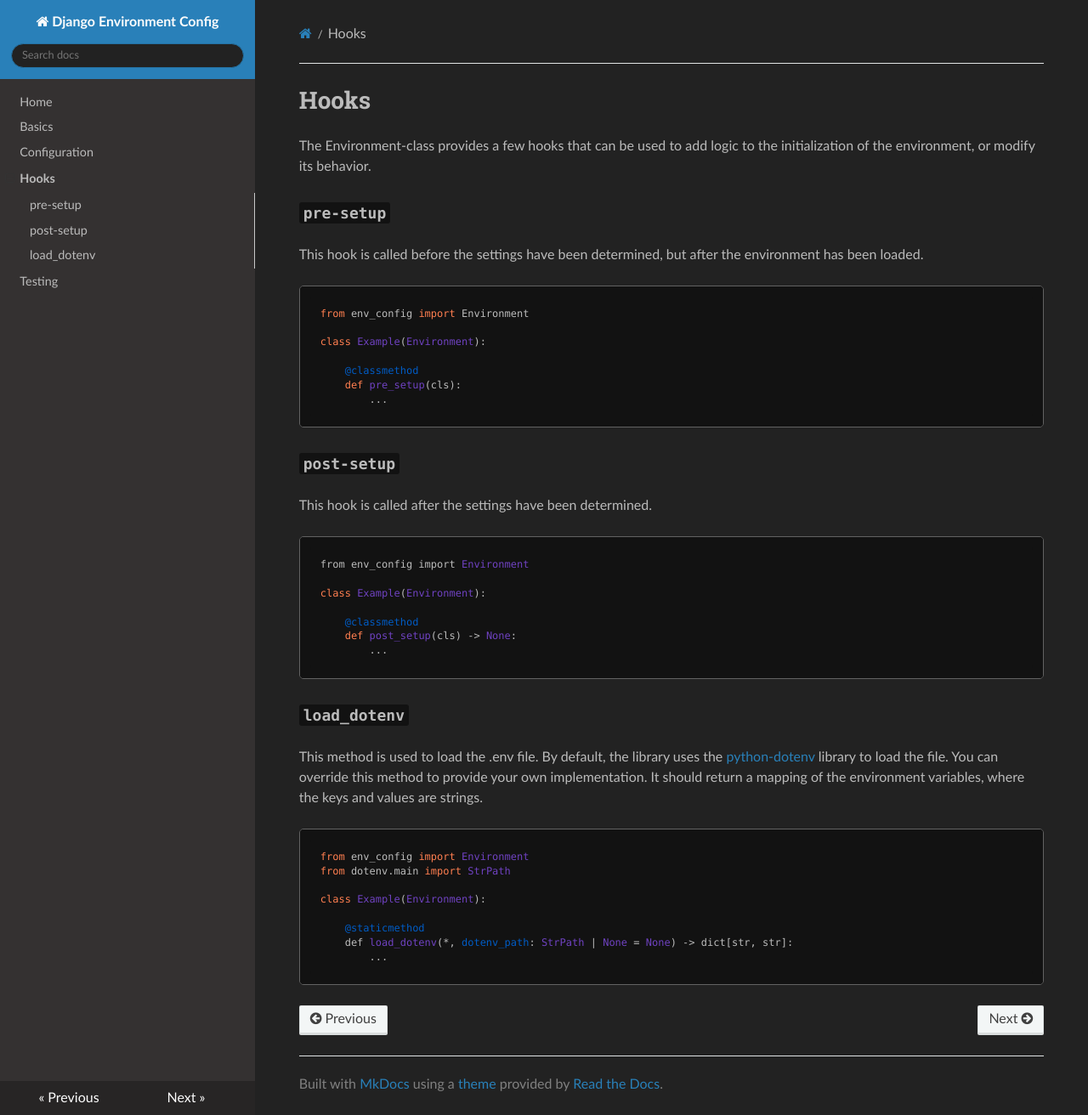
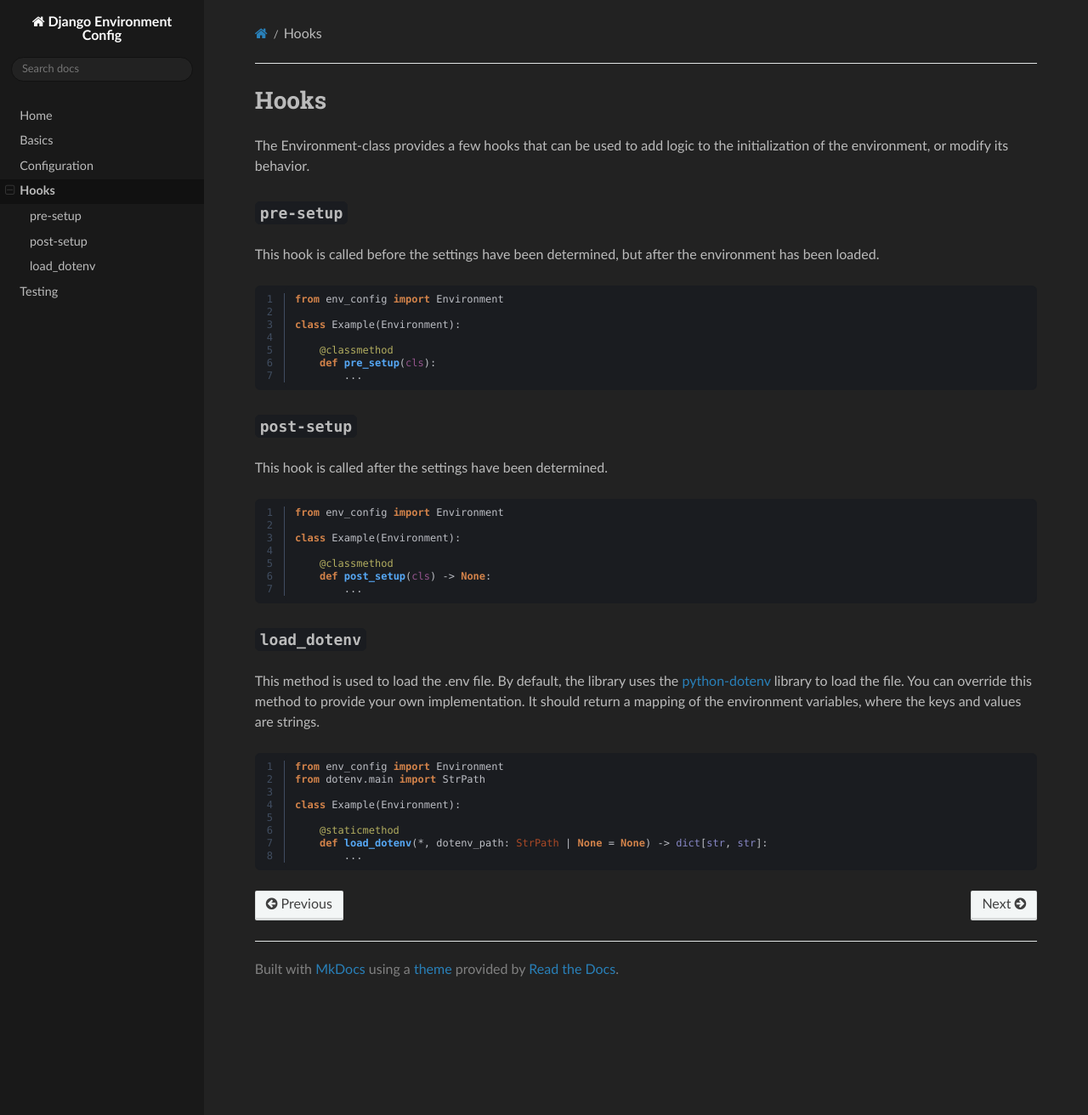
Before and after one commit to MrThearMan/django-environment-config, an MkDocs documentation site: the page built from docs/hooks.md, in a window 1280 px wide and 1312 px high. Shown: the whole window at 85% size. Built offline with MkDocs 1.6.1, drawn with Linux system fonts in a browser that asks for light colours; nearby versions of some CDN libraries; a script that is not in the unit is left out.

Commit message:
Update docs styling

```diff
--- a/docs/css/docs.css
+++ b/docs/css/docs.css
@@ -1,242 +1,345 @@
-body {
-    color: #bbbbbb;
+/*
+Variables
+*/
+:root {
+    --undine-nav-width: 240px;
+    --undine-mobile-nav-width: 85%;
+
+    --undine-text-color: #bbbbbb;
+    --undine-nav-color: #191919;
+    --undine-section-color: #222222;
+    --undine-active-color: #111111;
+    --undine-quote-color: #424242;
+    --undine-notice-color: #aa4926;
+    --undine-target-color: #292900;
+
+    --undine-code-color: #1a1c20;
+    --undine-lineno-color: #404d60;
+    --undine-highlight-color: #23252d;
+
+    --undine-scrollbar-color: #424242;
 }
 
+/*
+Layout
+*/
+body {
+    color: var(--undine-text-color);
+    background: var(--undine-section-color);
+
+    .wy-grid-for-nav {
+
+        /*
+        Sidebar
+        */
+        nav.wy-nav-side {
+            background: var(--undine-nav-color);
+            width: var(--undine-nav-width);
+            padding-bottom: 0;
+
+            .wy-side-scroll {
+                width: auto;
+                overflow-y: auto;
+
+                /*
+                Sidebar banner
+                */
+                .wy-side-nav-search {
+                    width: auto;
+                    background: var(--undine-nav-color);
+
+                    /*
+                    Search bar
+                    */
+                    input[type=text] {
+                        color: var(--undine-text-color);
+                        background: var(--undine-section-color);
+                        border-color: var(--undine-active-color);
+                        box-shadow: none;
+                        caret-color : var(--undine-text-color);
+                    }
+                }
+
+                /*
+                Sidebar items
+                */
+                .wy-menu-vertical {
+                    width: var(--undine-nav-width);
+
+                    /*
+                    Not selected
+                    */
+                    li[class^='toctree-'],
+                    li[class^='toctree-'] > a {
+                        color: var(--undine-text-color);
+                        background: var(--undine-nav-color);
+                        border: none;
+                    }
+
+                    /*
+                    Selected/Hovered sidebar items
+                    */
+                    li[class^='toctree-'].current,
+                    li[class^='toctree-'].current > a,
+                    li[class^='toctree-'].current > a:hover,
+                    li[class^='toctree-'] > a:hover {
+                        color: var(--undine-text-color);
+                        background: var(--undine-active-color);
+                        border: none;
+                    }
+                }
+
+            }
+
+        }
+
+        /*
+        Content
+        */
+        section.wy-nav-content-wrap {
+            margin-left: var(--undine-nav-width);
+            background: var(--undine-section-color);
+
+            /*
+            Mobile top nav
+            */
+            nav.wy-nav-top {
+                background: var(--undine-nav-color);
+            }
+
+            .wy-nav-content {
+                background: var(--undine-section-color);
+                max-width: 1024px;
+                margin: auto;
+
+                h1:target,
+                h2:target,
+                h3:target,
+                h4:target,
+                h5:target,
+                h6:target {
+                    margin-left: -0.5rem;
+                    margin-right: -0.5rem;
+                    padding-left: 0.5rem;
+                    padding-right: 0.5rem;
+                    border-radius: 6px;
+                    background: var(--undine-target-color);
+                }
+            }
+        }
+
+        /*
+        Mobile
+        */
+        @media screen and (max-width: 768px) {
+
+            /*
+            Sidebar
+            */
+            nav.wy-nav-side {
+
+                &.shift {
+                    width: var(--undine-mobile-nav-width);
+                }
+
+                .wy-side-scroll {
+                    .wy-menu-vertical {
+                        width: auto;
+                    }
+                }
+
+            }
+
+            /*
+            Content
+            */
+            section.wy-nav-content-wrap {
+                margin-left: 0;
+
+                &.shift {
+                    position: fixed;
+                    min-width: 100%;
+                    left: var(--undine-mobile-nav-width);
+                    top: 0;
+                    height: 100%;
+                    overflow: hidden;
+                }
+            }
+
+        }
+
+    }
+
+    /*
+    Next and previous buttons
+    */
+    .rst-versions {
+        display: none;
+    }
+}
+
+/*
+Codeblocks
+*/
+.highlight {
+    color: var(--undine-text-color) !important;
+    background: var(--undine-code-color) !important;
+    border: 1px solid var(--undine-code-color) !important;
+    border-radius: 6px;
+
+    div {
+        margin: 0;
+        padding: 0;
+    }
+
+    table {
+        margin: 0 !important;
+        padding: 0 !important;
+        display: block;
+
+        td.linenos {
+            color: var(--undine-text-color) !important;
+            background: var(--undine-code-color) !important;
+            border: none !important;
+            margin: 0;
+            padding: 0;
+            white-space: break-spaces;
+            vertical-align: middle;
+
+            div {
+                pre {
+                    padding: 0;
+                    line-height: 125%;
+                    border-right: 1px solid var(--undine-lineno-color);
+
+                    span {
+
+                        &.normal {
+                            padding: 0 13px;
+                        }
+
+                        &.special {
+                            padding: 0 13px;
+                            background-color: var(--undine-highlight-color);
+                        }
+
+                        a {
+                            color: var(--undine-lineno-color);
+                        }
+
+                    }
+                }
+            }
+
+        }
+
+        td.code {
+            color: var(--undine-text-color) !important;
+            background: var(--undine-code-color) !important;
+            border: none !important;
+            padding: 0;
+            margin: 0;
+            white-space: break-spaces;
+            vertical-align: middle;
+
+            div {
+                pre {
+                    line-height: 125%;
+                    padding: 0;
+                    margin: 0;
+
+                    code {
+                        color: var(--undine-text-color);
+                        background: var(--undine-code-color);
+                        padding: 8px 12px;
+                        border: none;
+
+                        .hll {
+                            background-color: var(--undine-highlight-color);
+                        }
+                    }
+                }
+            }
+
+        }
+
+    }
+}
+
+/*
+Details
+*/
+details {
+    margin-bottom: 24px;
+    padding: 8px 16px;
+    border: 2px solid var(--undine-quote-color);
+    border-radius: 6px;
+
+    summary {
+        padding: 3px;
+    }
+
+    summary:hover {
+        cursor: pointer;
+    }
+
+    p {
+        margin: 16px 0;
+    }
+}
+
+/*
+Inline code
+*/
+.rst-content code {
+    color: var(--undine-text-color);
+    background: var(--undine-code-color);
+    border: 1px solid var(--undine-code-color);
+    border-radius: 6px;
+}
+
+/*
+Scrollbars
+*/
 ::-webkit-scrollbar {
     width: 8px;
     height: 8px;
-    background: #222222!important;
+    background: var(--undine-nav-color);
+}
+::-webkit-scrollbar-track {
+    border-radius: 6px;
+    background: var(--undine-nav-color);
+}
+::-webkit-scrollbar-thumb {
+    border-radius: 6px;
+    background: var(--undine-scrollbar-color);
 }
 
-::-webkit-scrollbar-track {
-    border-radius: 5px;
-    background: #202020!important;
+/*
+Blockquotes
+*/
+blockquote {
+    background: var(--undine-quote-color);
+    border: 1px solid var(--undine-quote-color);
+    border-left: 4px solid var(--undine-notice-color);
+    border-top-right-radius: 6px;
+    border-bottom-right-radius: 6px;
+    margin-left: 0 !important;
+    padding: 24px 12px 0 24px;
+
+    .highlight {
+        margin-bottom: 24px !important;
+    }
 }
 
-::-webkit-scrollbar-thumb {
-    border-radius: 5px;
-    background: #424242!important;
-}
-
-.wy-nav-content {
-    max-width: 1024px;
-    margin: auto;
-}
-
-.wy-side-scroll {
-    overflow-y: auto;
-    height: auto;
-}
-
-div.wy-nav-content,
-.wy-nav-content-wrap,
-.wy-side-nav-search input[type=text] {
-    background: #222222;
-}
-
-.wy-menu-vertical li.toctree-l2 a,
-.wy-menu-vertical a {
-    color: #bbbbbb;
-    background: #343131;
-}
-
-.wy-menu-vertical li.toctree-l2 a:hover,
-.wy-menu-vertical a:hover {
-    background: #2d2d2d;
-}
-
-.wy-side-nav-search input[type=text] {
-    color: #bbbbbb;
-    box-shadow: none;
-    caret-color : #bbbbbb;
-}
-
-.rst-content div[class^=highlight] pre {
-    background: #121212;
-}
-
-.wy-menu-vertical li.current,
-.wy-menu-vertical li.current > a,
-.wy-menu-vertical li.toctree-l1.current > a,
-.wy-menu-vertical li.toctree-l2.current > a,
-.wy-menu-vertical li.toctree-l2.current li.toctree-l3 > a,
-.wy-menu-vertical li.toctree-l3.current > a,
-.wy-menu-vertical li.toctree-l3.current li.toctree-l4 > a {
-    color: #bbbbbb;
-    background: #343131!important;
-    border-bottom: 1px solid #343131;
-    border-top: 1px solid #343131;
-}
-
-.wy-menu-vertical li.current,
-.wy-menu-vertical li.current > a:hover,
-.wy-menu-vertical li.toctree-l1.current > a:hover,
-.wy-menu-vertical li.toctree-l2.current > a:hover,
-.wy-menu-vertical li.toctree-l2.current li.toctree-l3 > a:hover,
-.wy-menu-vertical li.toctree-l3.current > a:hover,
-.wy-menu-vertical li.toctree-l3.current li.toctree-l4 > a:hover {
-    color: #bbbbbb;
-    background: #2d2d2d!important;
-    border-bottom: 1px solid #343131;
-    border-top: 1px solid #343131;
-}
-
-.rst-content pre code,
-.rst-content code,
-.rst-content tt,
-code {
-    color: #bbbbbb;
-    background: #121212;
-    border: none;
-    box-shadow: none;
-    border-radius: 3px;
-}
-
-code > span.hll {
-    background: #1c1c1c;
-}
-
-/*First highlighted code line that is followed by another highlighted code line*/
-code > span.hll:not(span.hll + a + span.hll):has(+ a + span.hll) {
-    /*background: blue;*/
-    border-top-right-radius: 3px;
-    border-top-left-radius: 3px;
-}
-
-/*Last highlighted code line that is preceded by another highlighted code line*/
-code > span.hll:not(span.hll:has(+ a + span.hll)) {
-    /*background: red;*/
-    border-bottom-right-radius: 3px;
-    border-bottom-left-radius: 3px;
-}
-
-/*Highlighted code line that is not followed or preceded by another highlighted code line*/
-code > span.hll:not(span.hll + a + span.hll):not(:has(+ a + span.hll)) {
-    /*background: yellow;*/
-    border-radius: 3px;
-}
-
-div.highlight > span.filename {
-    /*background: red;*/
-    padding: 8px;
-    line-height: 1.8rem;
-}
-
-.hljs-attribute,
-.hljs-name,
-.hljs-tag,
-.hljs-keyword,
-.hljs-literal {
-    color: coral;
-}
-
-.hljs-built_in {
-    color: #8484d5;
-}
-
-.hljs-string {
-    color: #667e49;
-}
-
-.hljs-title {
-    color: #f3c069;
-}
-
-.hljs-class .hljs-title {
-    color: #cccccc;
-}
-
-.rst-content .section .docutils {
-    display: inline-table;
-}
-
-.rst-content div[class^=highlight],
-.rst-content pre.literal-block {
-    border: 1px solid #626262;
-    border-radius: 5px;
-}
-
-.rst-content table.docutils thead,
-.rst-content table.field-list thead,
-.wy-table thead {
-    color: #bbbbbb;
-    background: #121212;
-    border-color: #121212!important;
-}
-
-html.writer-html5 .rst-content table.docutils th {
-    color: #bbbbbb;
-    background: #121212;
-    border-color: #121212!important;
-}
-
-.rst-content table.docutils:not(.field-list) tr:nth-child(2n-1) td,
-.wy-table-backed,
-.wy-table-odd td,
-.wy-table-striped tr:nth-child(2n-1) td {
-    color: #bbbbbb;
-    background: #414141;
-    border-color: #121212!important;
-}
-
-.rst-content table.docutils tbody>tr:last-child td,
-.wy-table-bordered-all tbody>tr:last-child td,
-.rst-content table.docutils td {
-    color: #bbbbbb;
-    background: #343131;
-    border-color: #121212!important;
-}
-
-.rst-content table.docutils thead,
-.rst-content table.field-list thead,
-.wy-table thead {
-    color: #bbbbbb;
-    background: #343131;
-    border-color: #121212!important;
-}
-
-.rst-versions {
-    margin-top: 6px;
-}
-
-blockquote {
-    background: #323232;
-    border: 2px solid #363636;
-    border-left: 4px solid #2980b9;
-    margin-left: 0 !important;
-    padding: 16px 12px 16px 24px;
-}
-
-blockquote > p {
-    margin: 0;
-}
-
-.rst-content table.docutils td {
-    white-space: break-spaces;
-}
-
-blockquote code {
-    line-height: normal;
-}
-
-li p {
-    margin: 0 !important;
-}
-
-
 /*
-Change mermaid via css here since
-mkdocs does not know how to read
-style definitions from the mermaid
-config
+Mermaid
 */
-
 div.mermaid {
     display: flex;
     justify-content: center;
-}
 
-div.mermaid svg {
+    svg {
         width: auto;
         height: auto;
         max-width: 100%;
@@ -244,55 +347,23 @@
     }
 
     .edgeLabel {
-    background-color: transparent!important;
-    color: #bbbbbb!important;
+        background-color: transparent;
+        color: #bbbbbb;
     }
 
     .messageText {
-    fill: #bbbbbb!important;
-    stroke: none!important;
+        fill: #bbbbbb;
+        stroke: none;
     }
 
-g rect {
-    fill: #DAE8FC !important;
-    stroke: #6C8EBF !important;
+    g {
+        rect {
+            fill: #DAE8FC;
+            stroke: #6C8EBF;
         }
-
-g polygon {
-    fill: #FFF2CC !important;
-    stroke: #E5D092 !important;
+        polygon {
+            fill: #FFF2CC;
+            stroke: #E5D092;
         }
-
-g[id*="success__"] rect {
-    fill: #D5E8D4 !important;
-    stroke: #82B366 !important;
     }
-
-g[id*="fail__"] rect {
-    fill: #F8CECC !important;
-    stroke: #B85450 !important;
 }
-
-g[id*="warn__"] rect {
-    fill: #FFF2CC !important;
-    stroke: #E5D092 !important;
-}
-
-g[id*="primary__"] rect {
-    fill: #DAE8FC !important;
-    stroke: #6C8EBF !important;
-}
-
-g[id*="secondary__"] rect {
-    fill: #F5F5F5 !important;
-    stroke: #666666 !important;
-}
-
-g[id*="start__"] rect {
-    fill: #000000 !important;
-    stroke: #666666 !important;
-}
-
-g[id*="start__"] span {
-    color: #ffffff !important;
-}
--- /dev/null
+++ b/docs/css/pygments.css
@@ -0,0 +1,100 @@
+/*
+Code highlighting: https://pygments.org/docs/tokens/
+*/
+
+.highlight .bp { color: #94558D } /* Name.Builtin.Pseudo */
+
+.highlight .c { color: #7A7E85; font-style: italic; } /* Comment */
+.highlight .c1 { color: #7A7E85; font-style: italic; } /* Comment.Single */
+.highlight .ch { color: #7A7E85; font-style: italic; } /* Comment.Hashbang */
+.highlight .cm { color: #7A7E85; font-style: italic; } /* Comment.Multiline */
+.highlight .cp { color: #ff0007; font-weight: bold; font-style: italic; } /* Comment.Preproc */
+.highlight .cpf { color: #008800; font-style: italic; } /* Comment.PreprocFile */
+.highlight .cs { color: #67a37c; font-style: italic; } /* Comment.Special */
+
+.highlight .dl { color: #67a37c } /* Literal.String.Delimiter */
+
+.highlight .err { color: #BCBEC4 } /* Error */
+
+.highlight .esc { color: #BCBEC4 } /* Escape */
+
+.highlight .fm { color: #B200B2; font-weight: bold } /* Name.Function.Magic */
+
+.highlight .g { color: #BCBEC4 } /* Generic */
+.highlight .gd { color: #BCBEC4 } /* Generic.Deleted */
+.highlight .ge { color: #BCBEC4 } /* Generic.Emph */
+.highlight .ges { color: #BCBEC4 } /* Generic.EmphStrong */
+.highlight .gh { color: #BCBEC4; font-weight: bold } /* Generic.Heading */
+.highlight .gi { color: #BCBEC4 } /* Generic.Inserted */
+.highlight .go { color: #BCBEC4 } /* Generic.Output */
+.highlight .gp { color: #BCBEC4 } /* Generic.Prompt */
+.highlight .gr { color: #BCBEC4 } /* Generic.Error */
+.highlight .gs { color: #BCBEC4 } /* Generic.Strong */
+.highlight .gt { color: #BCBEC4 } /* Generic.Traceback */
+.highlight .gu { color: #BCBEC4; font-weight: bold } /* Generic.Subheading */
+
+.highlight .il { color: #2AACB8; font-weight: bold } /* Literal.Number.Integer.Long */
+
+.highlight .k { color: #d3834a; font-weight: bold } /* Keyword */
+.highlight .kc { color: #d3834a; font-weight: bold } /* Keyword.Constant */
+.highlight .kd { color: #d3834a; font-weight: bold } /* Keyword.Declaration */
+.highlight .kn { color: #d3834a; font-weight: bold } /* Keyword.Namespace */
+.highlight .kp { color: #d3834a } /* Keyword.Pseudo */
+.highlight .kr { color: #d3834a; font-weight: bold } /* Keyword.Reserved */
+.highlight .kt { color: #d3834a; font-weight: bold } /* Keyword.Type */
+
+.highlight .l { color: #BCBEC4 } /* Literal */
+.highlight .ld { color: #BCBEC4 } /* Literal.Date */
+
+.highlight .m { color: #2AACB8; font-weight: bold } /* Literal.Number */
+.highlight .mb { color: #2AACB8; font-weight: bold } /* Literal.Number.Bin */
+.highlight .mf { color: #2AACB8; font-weight: bold } /* Literal.Number.Float */
+.highlight .mh { color: #2AACB8; font-weight: bold } /* Literal.Number.Hex */
+.highlight .mi { color: #2AACB8; font-weight: bold } /* Literal.Number.Integer */
+.highlight .mo { color: #2AACB8; font-weight: bold } /* Literal.Number.Oct */
+
+.highlight .n { color: #BCBEC4 } /* Name */
+.highlight .na { color: #b3ae60; font-weight: bold } /* Name.Attribute */
+.highlight .nb { color: #8888c6 } /* Name.Builtin */
+.highlight .nc { color: #BCBEC4 } /* Name.Class */
+.highlight .nd { color: #b3ae60 } /* Name.Decorator */
+.highlight .ne { color: #8888c6 } /* Name.Exception */
+.highlight .nf { color: #56a8f5; font-weight: bold } /* Name.Function */
+.highlight .ni { color: #BCBEC4 } /* Name.Entity */
+.highlight .nl { color: #BCBEC4 } /* Name.Label */
+.highlight .nn { color: #BCBEC4 } /* Name.Namespace */
+.highlight .no { color: #BCBEC4 } /* Name.Constant */
+.highlight .nt { color: #d3834a; font-weight: bold } /* Name.Tag */
+.highlight .nv { color: #d3834a } /* Name.Variable */
+.highlight .nx { color: #BCBEC4 } /* Name.Other */
+
+.highlight .o { color: #BCBEC4 } /* Operator */
+.highlight .ow { color: #BCBEC4 } /* Operator.Word */
+
+.highlight .p { color: #BCBEC4 } /* Punctuation */
+.highlight .pm { color: #BCBEC4 } /* Punctuation.Marker */
+.highlight .py { color: #BCBEC4 } /* Name.Property */
+.highlight .p + .n:has( + .o) { color: #aa4926 } /* Highligh keyword argument keywords (not perfect) */
+
+.highlight .s { color: #6AAB73 } /* Literal.String */
+.highlight .s1 { color: #6AAB73 } /* Literal.String.Single */
+.highlight .s2 { color: #6AAB73 } /* Literal.String.Double */
+.highlight .sa { color: #6AAB73 } /* Literal.String.Affix */
+.highlight .sb { color: #6AAB73 } /* Literal.String.Backtick */
+.highlight .sc { color: #6AAB73 } /* Literal.String.Char */
+.highlight .sd { color: #5f826b } /* Literal.String.Doc */
+.highlight .se { color: #6AAB73 } /* Literal.String.Escape */
+.highlight .sh { color: #6AAB73 } /* Literal.String.Heredoc */
+.highlight .si { color: #6AAB73 } /* Literal.String.Interpol */
+.highlight .sr { color: #6AAB73 } /* Literal.String.Regex */
+.highlight .ss { color: #6AAB73 } /* Literal.String.Symbol */
+.highlight .sx { color: #6AAB73 } /* Literal.String.Other */
+
+.highlight .vc { color: #d3834a } /* Name.Variable.Class */
+.highlight .vg { color: #d3834a } /* Name.Variable.Global */
+.highlight .vi { color: #d3834a } /* Name.Variable.Instance */
+.highlight .vm { color: #d3834a } /* Name.Variable.Magic */
+
+.highlight .w { color: #888888 } /* Text.Whitespace */
+
+.highlight .x { color: #BCBEC4 } /* Other */
--- a/mkdocs.yml
+++ b/mkdocs.yml
@@ -9,17 +9,14 @@
 
 theme:
   name: readthedocs
-  highlightjs: true
-  hljs_languages:  # https://github.com/highlightjs/highlight.js/blob/main/SUPPORTED_LANGUAGES.md
-    - python
-    - console
-    - json
+  highlightjs: false  # Use pygments instead.
 
 markdown_extensions:
   pymdownx.highlight:
     anchor_linenums: true
+    linenums: true
   pymdownx.inlinehilite:
-  pymdownx.snippets:
+  pymdownx.blocks.details:
   pymdownx.superfences:
     custom_fences:
       - name: mermaid
@@ -31,7 +28,8 @@
 plugins:
   - search:
   - mermaid2:
-      version: 10.6.1
+      version: 11.4.1
 
 extra_css:
   - css/docs.css
+  - css/pygments.css
```
Also changed, not shown: docs/config.md (+4 -4 lines), pyproject.toml (+3 -8 lines), 1 other file. Lines whose indentation alone changed are shown as unchanged.
